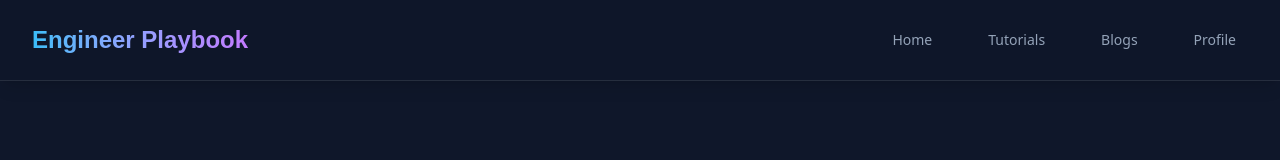
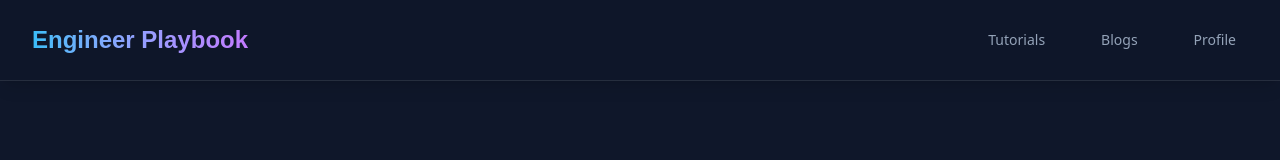
Before and after one commit to anmolthukral/megamind-nav, a React (Vite) app: page / in a window 1280 px wide. Shown: the top 160 px of the page. Built offline with nearby package versions, Linux system fonts and the light colour scheme.

Commit message:
fix:header

```diff
--- a/src/components/Navbar.tsx
+++ b/src/components/Navbar.tsx
@@ -4,7 +4,6 @@ const Navbar: React.FC = () => {
   const [isOpen, setIsOpen] = useState(false);
 
   const links = [
-    { name: 'Home', href: '/' },
     { name: 'Tutorials', href: '/tutorials' },
     { name: 'Blogs', href: '/blogs' },
     { name: 'Profile', href: '/profile' },
```
